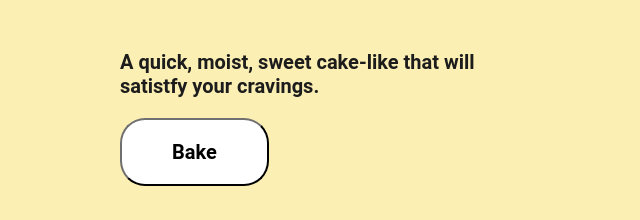
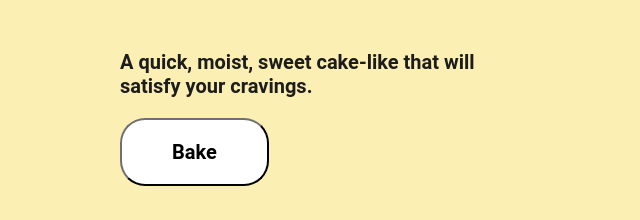
Before and after one commit to philyvm/Landing-Page, a plain HTML site: page index.html in a window 1280 px wide. Shown: the part 403-623 px from the top of the page, 103-743 px from the left. Drawn offline with Linux system fonts and the light colour scheme.

Commit message:
add index.html

```diff
--- a/index.html
+++ b/index.html
@@ -21,7 +21,7 @@
     <div class="hero-info">
         <div class="hero-text">
             <h1>The Banana Bread.</h1>
-            <p>A quick, moist, sweet cake-like that will satistfy your cravings.</p>
+            <p>A quick, moist, sweet cake-like that will satisfy your cravings.</p>
             <button>Bake</button>
         </div>
         <div class="hero-image">
```
